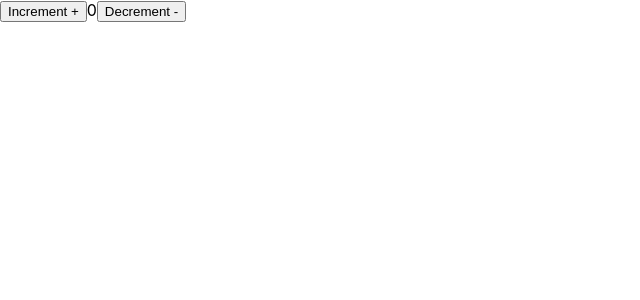
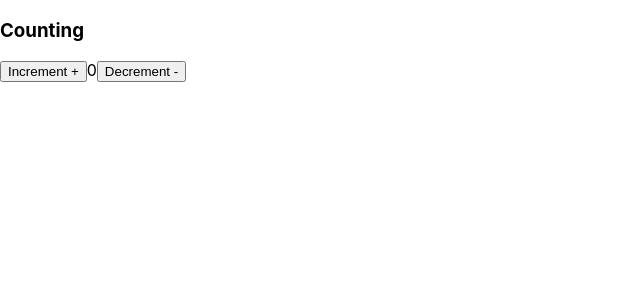
Before and after one commit to felixowolabi/counter-app, a React (Create React App) app: page / in a window 1280 px wide. Shown: the top 300 px of the page, without its empty margins (0-640 px from the left). Built offline with nearby package versions, Linux system fonts and the light colour scheme.

Commit message:
Update App.js

```diff
--- a/src/App.js
+++ b/src/App.js
@@ -12,6 +12,7 @@ export default function App() {
 
   return (
     <>
+      <h3>Counting</h3>
       <button onClick={increment}>Increment + </button>
       <span>{count}</span>
 
```
